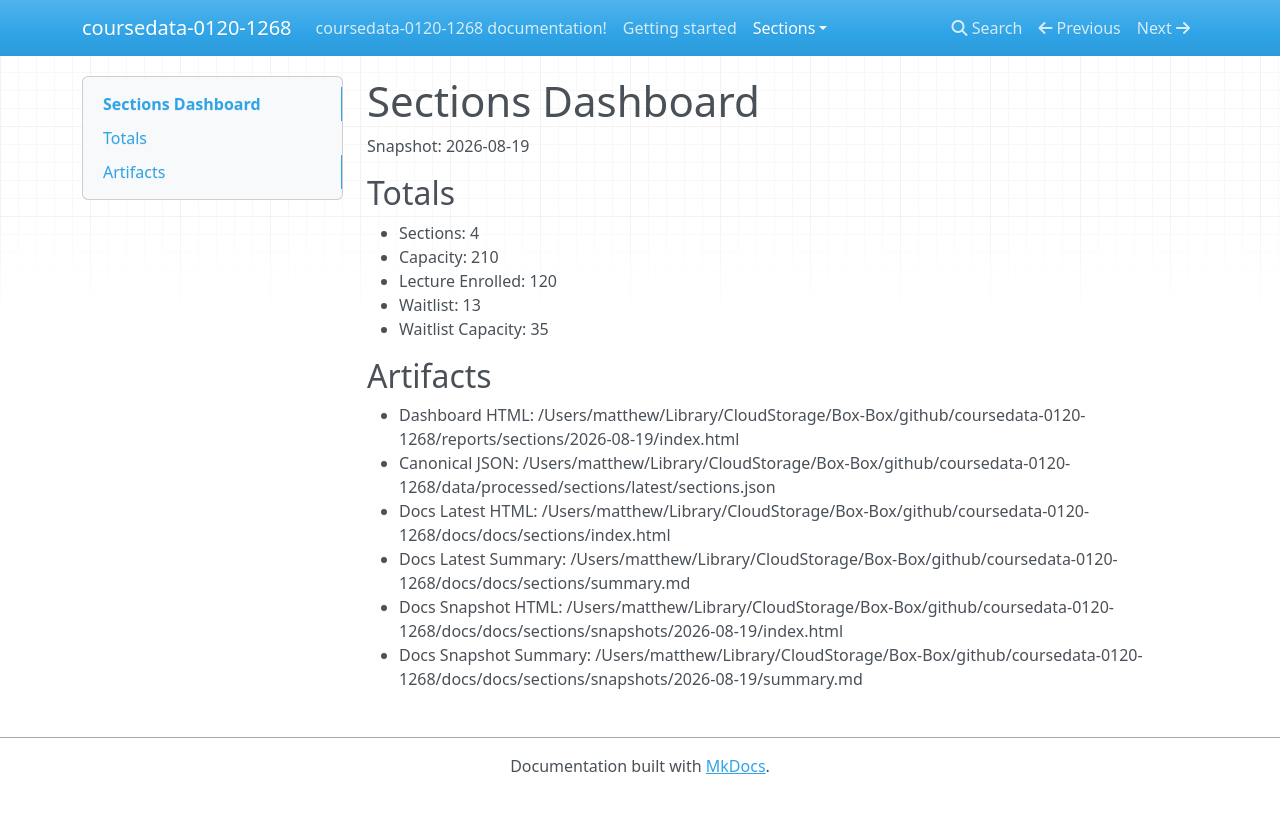
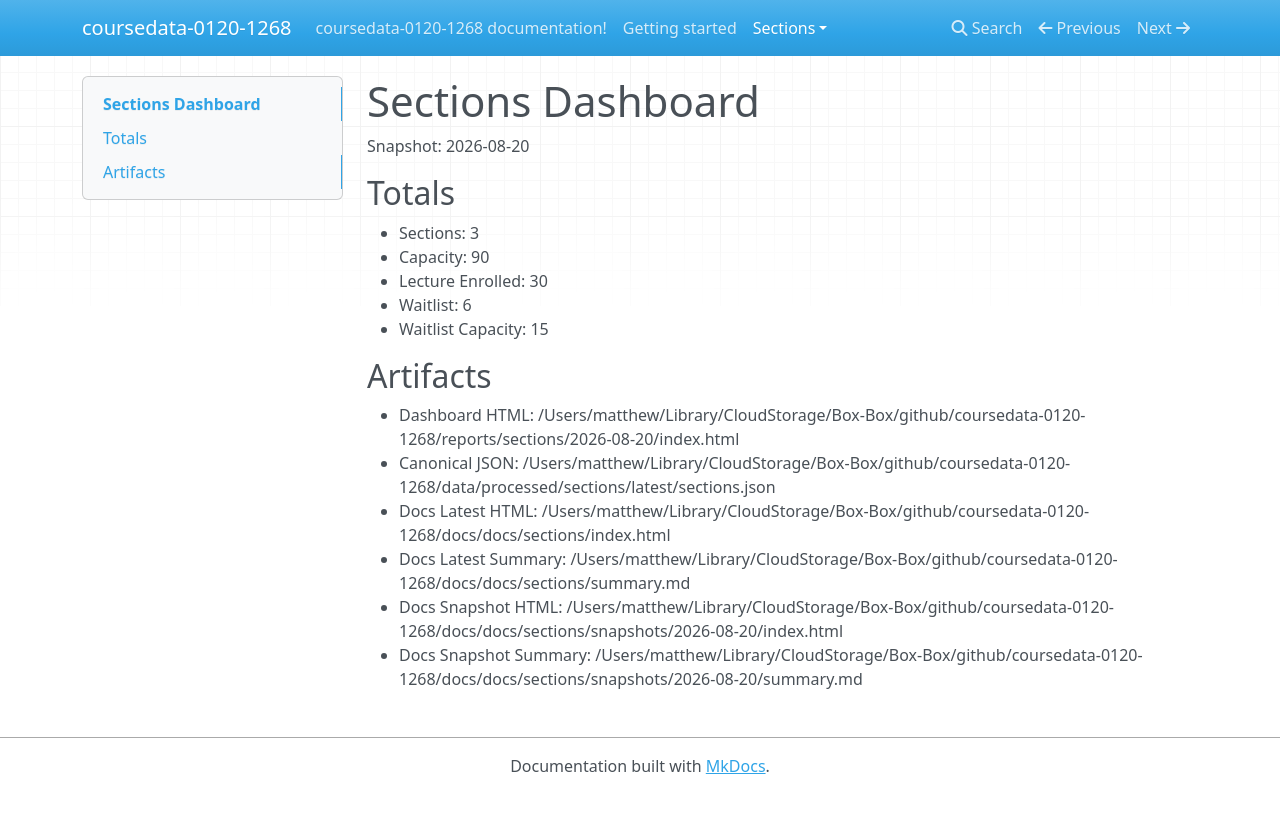
Before and after one commit to leingang/coursedata-0120-1268, an MkDocs documentation site: the page built from docs/docs/sections/summary.md, in a window 1280 px wide. Shown: the top 813 px of the page. Built offline with MkDocs 1.6.1, drawn with Linux system fonts in a browser that asks for light colours; nearby versions of some CDN libraries.

Commit message:
Update enrollment reports

```diff
--- a/docs/docs/sections/index.html
+++ b/docs/docs/sections/index.html
@@ -32,7 +32,7 @@
 <body>
   <header>
     <h1>Sections Dashboard</h1>
-    <p class="meta">Generated 2026-08-19 09:58</p>
+    <p class="meta">Generated 2026-08-20 06:01</p>
   </header>
   <main>
     <div class="controls">
@@ -49,7 +49,7 @@
     </table>
   </main>
   <script>
-    const rows = [{"section":"016","section_type":"Lecture","instructor":"Matthew Leingang","location":"251 Mercer St (Warren Weaver) Room 109 Loc: Washington Square","meeting_times":"TuTh 2:00PM-3:15PM","capacity":120,"enrolled":120,"waitlist_count":7,"waitlist_capacity":20,"status":"Wait List","snapshot_date":"2026-08-19"},{"section":"017","section_type":"Recitation","instructor":"To be Announced","location":"251 Mercer St (Warren Weaver) Room 517 Loc: Washington Square","meeting_times":"Fr 11:00AM-12:15PM","capacity":30,"enrolled":30,"waitlist_count":1,"waitlist_capacity":5,"status":"Wait List","snapshot_date":"2026-08-19"},{"section":"018","section_type":"Recitation","instructor":"To be Announced","location":"251 Mercer St (Warren Weaver) Room 517 Loc: Washington Square","meeting_times":"Fr 9:30AM-10:45AM","capacity":30,"enrolled":30,"waitlist_count":1,"waitlist_capacity":5,"status":"Wait List","snapshot_date":"2026-08-19"},{"section":"019","section_type":"Recitation","instructor":"To be Announced","location":"70 Washington Sq S (Bobst) Room LL150 Loc: Washington Square","meeting_times":"Fr 2:00PM-3:15PM","capacity":30,"enrolled":30,"waitlist_count":4,"waitlist_capacity":5,"status":"Wait List","snapshot_date":"2026-08-19"}];
+    const rows = [{"section":"016","section_type":"Lecture","instructor":"To be Announced","location":"251 Mercer St (Warren Weaver) Room 517 Loc: Washington Square","meeting_times":"TuTh 2:00PM-3:15PM","capacity":30,"enrolled":30,"waitlist_count":1,"waitlist_capacity":5,"status":"Wait List","snapshot_date":"2026-08-20"},{"section":"017","section_type":"Recitation","instructor":"To be Announced","location":"251 Mercer St (Warren Weaver) Room 517 Loc: Washington Square","meeting_times":"Fr 11:00AM-12:15PM","capacity":30,"enrolled":29,"waitlist_count":1,"waitlist_capacity":5,"status":"Open","snapshot_date":"2026-08-20"},{"section":"018","section_type":"Recitation","instructor":"To be Announced","location":"70 Washington Sq S (Bobst) Room LL150 Loc: Washington Square","meeting_times":"Fr 9:30AM-10:45AM","capacity":30,"enrolled":30,"waitlist_count":4,"waitlist_capacity":5,"status":"Wait List","snapshot_date":"2026-08-20"}];
     const tbody = document.getElementById('rows');
     const search = document.getElementById('q');
 
--- a/docs/docs/sections/summary.md
+++ b/docs/docs/sections/summary.md
@@ -1,18 +1,18 @@
 # Sections Dashboard
 
-Snapshot: 2026-08-19
+Snapshot: 2026-08-20
 
 ## Totals
-- Sections: 4
-- Capacity: 210
-- Lecture Enrolled: 120
-- Waitlist: 13
-- Waitlist Capacity: 35
+- Sections: 3
+- Capacity: 90
+- Lecture Enrolled: 30
+- Waitlist: 6
+- Waitlist Capacity: 15
 
 ## Artifacts
-- Dashboard HTML: /Users/matthew/Library/CloudStorage/Box-Box/github/coursedata-0120-1268/reports/sections/2026-08-19/index.html
+- Dashboard HTML: /Users/matthew/Library/CloudStorage/Box-Box/github/coursedata-0120-1268/reports/sections/2026-08-20/index.html
 - Canonical JSON: /Users/matthew/Library/CloudStorage/Box-Box/github/coursedata-0120-1268/data/processed/sections/latest/sections.json
 - Docs Latest HTML: /Users/matthew/Library/CloudStorage/Box-Box/github/coursedata-0120-1268/docs/docs/sections/index.html
 - Docs Latest Summary: /Users/matthew/Library/CloudStorage/Box-Box/github/coursedata-0120-1268/docs/docs/sections/summary.md
-- Docs Snapshot HTML: /Users/matthew/Library/CloudStorage/Box-Box/github/coursedata-0120-1268/docs/docs/sections/snapshots/2026-08-19/index.html
-- Docs Snapshot Summary: /Users/matthew/Library/CloudStorage/Box-Box/github/coursedata-0120-1268/docs/docs/sections/snapshots/2026-08-19/summary.md
+- Docs Snapshot HTML: /Users/matthew/Library/CloudStorage/Box-Box/github/coursedata-0120-1268/docs/docs/sections/snapshots/2026-08-20/index.html
+- Docs Snapshot Summary: /Users/matthew/Library/CloudStorage/Box-Box/github/coursedata-0120-1268/docs/docs/sections/snapshots/2026-08-20/summary.md
```
Also changed, not shown: 9 other files.
